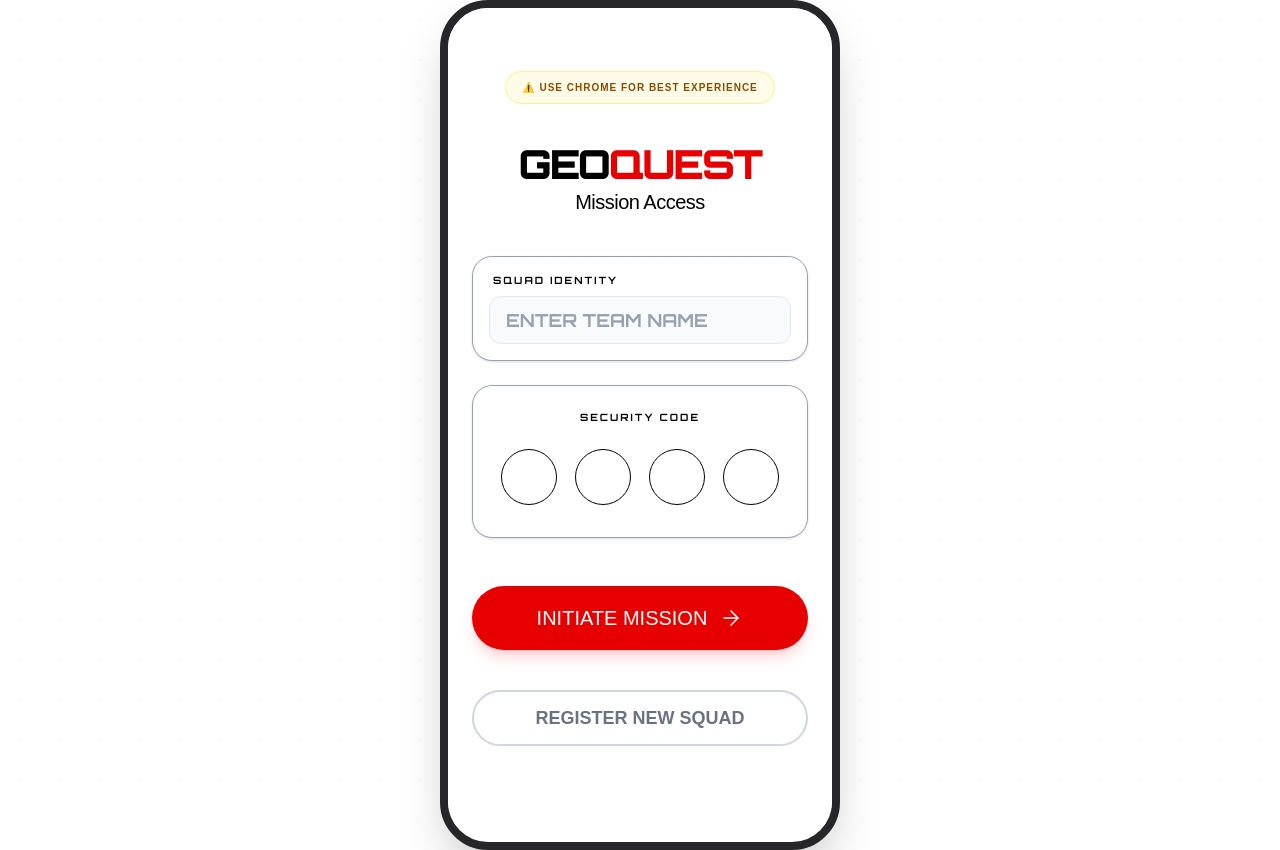
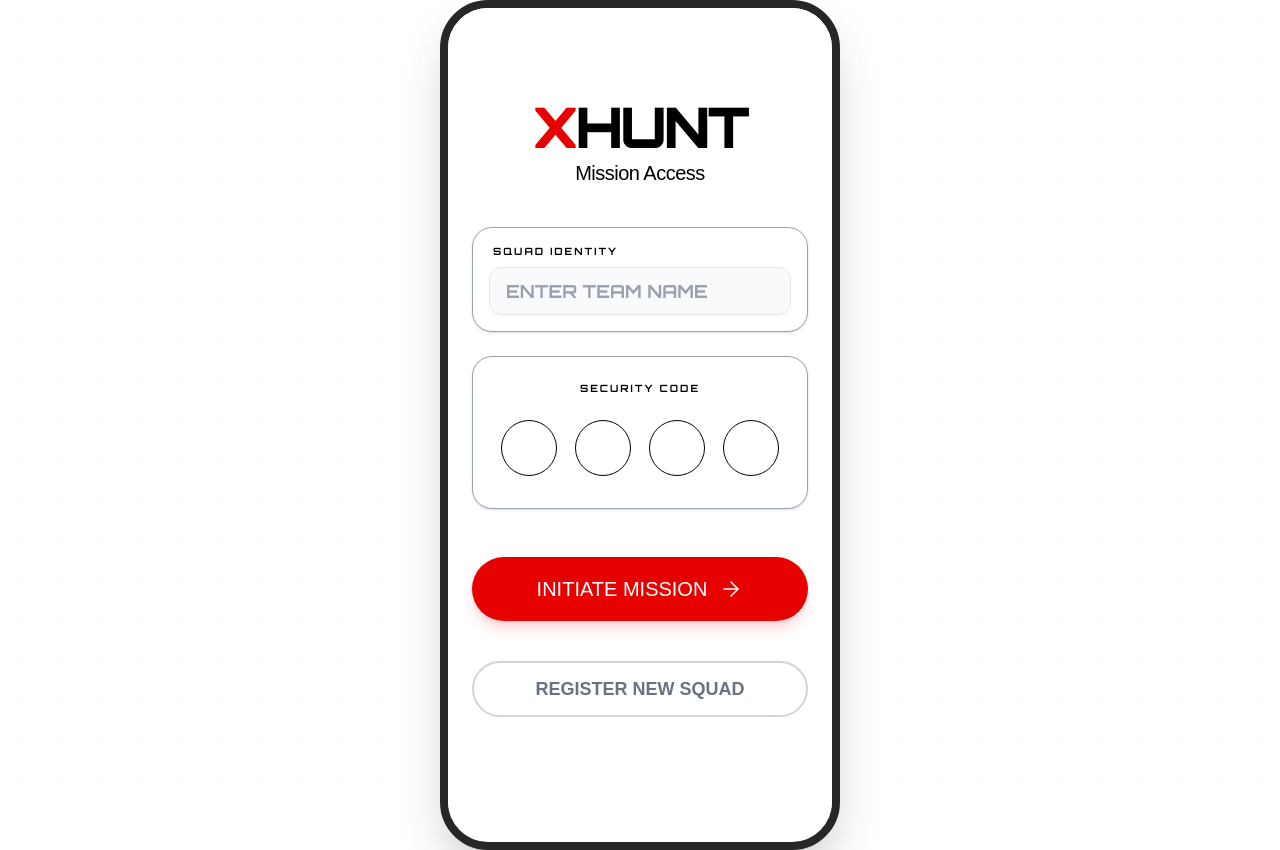
Before and after one commit to tedxcusat/Treasure-Hunt-Game-2025, a Next.js app: page / in a window 1280 px wide. Built offline with nearby package versions, Linux system fonts and the light colour scheme; no server answers; a web font is replaced by a local one.

Commit message:
chore: Rebrand to XHUNT and cleanup UI

```diff
--- a/src/app/layout.tsx
+++ b/src/app/layout.tsx
@@ -13,7 +13,7 @@ const orbitron = Orbitron({
 });
 
 export const metadata: Metadata = {
-  title: 'GeoQuest: Mission Access',
+  title: 'XHUNT: Mission Access',
   description: 'Augmented Reality Treasure Hunt',
 };
 
--- a/src/app/page.tsx
+++ b/src/app/page.tsx
@@ -174,19 +174,15 @@ export default function Home() {
       {/* Content Container */}
       <div className="relative z-10 w-full max-w-[340px] flex flex-col items-center gap-10">
 
-        {/* Chrome Warning */}
-        <div className="bg-yellow-50 border border-yellow-200 text-yellow-800 px-4 py-2 rounded-full text-[10px] font-bold uppercase tracking-widest flex items-center gap-2 animate-in fade-in slide-in-from-top-4">
-          ⚠️ USE CHROME FOR BEST EXPERIENCE
-        </div>
+
 
         {/* Logo Section */}
         <div className="flex flex-col items-center gap-4">
 
-
           <div className="text-center">
-            <h1 className="text-[2.5rem] font-black tracking-tighter font-orbitron leading-none">
-              <span className="text-black">GEO</span>
-              <span className="text-mission-red">QUEST</span>
+            <h1 className="text-[3.5rem] font-black tracking-tighter font-orbitron leading-none">
+              <span className="text-mission-red">X</span>
+              <span className="text-black">HUNT</span>
             </h1>
             <p className="text-xl font-clash text-black font-medium mt-1 tracking-tight">
               Mission Access
--- a/src/lib/email.ts
+++ b/src/lib/email.ts
@@ -26,7 +26,7 @@ export const sendTeamCode = async (
   // Send individual emails in parallel
   const emailPromises = validRecipients.map(async (recipient) => {
     const mailOptions = {
-      from: '"GeoQuest Command" <tedcusat@gmail.com>',
+      from: '"XHUNT Command" <tedcusat@gmail.com>',
       to: recipient.email,
       subject: `🔐 ACCESS CODE: ${teamName}`,
       html: `
```
